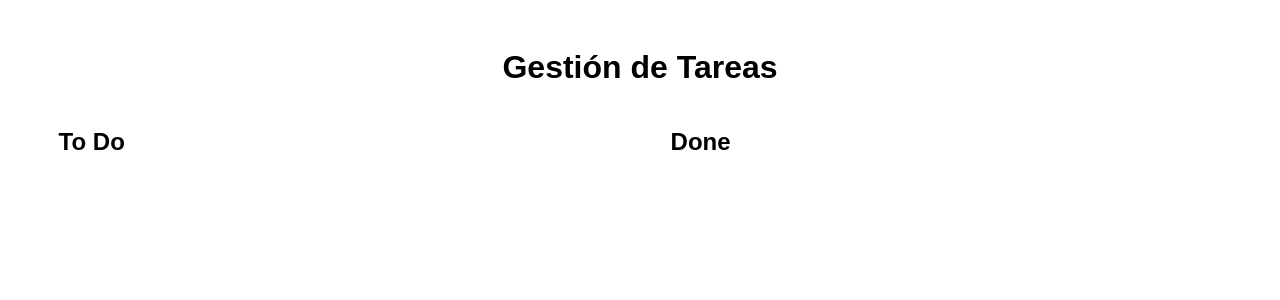
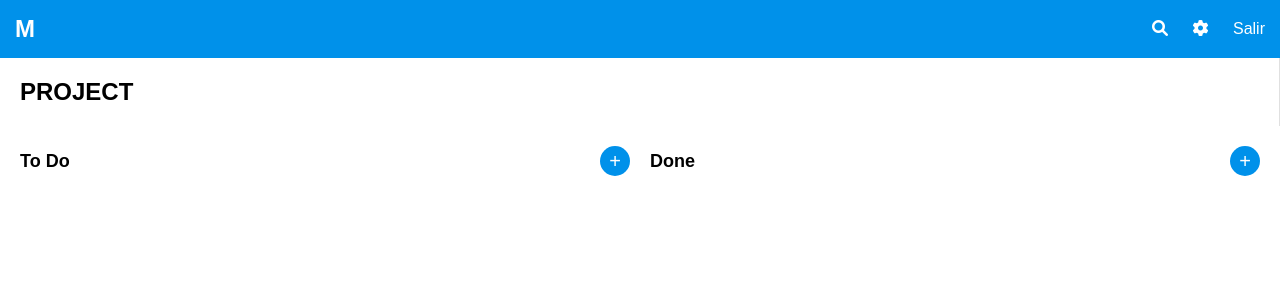
Before and after one commit to agusserron/to_do_app, a PHP site: page / in a window 1280 px wide. Shown: the top 300 px of the page. Run offline with PHP 8.4, Linux system fonts and the light colour scheme; data that the repository does not hold is empty.

Commit message:
conexion a la API y comienzo de estilos

```diff
--- a/css/styles.css
+++ b/css/styles.css
@@ -1,20 +1,80 @@
-/* /css/styles.css */
+
+* {
+    margin: 0;
+    padding: 0;
+    box-sizing: border-box;
+    font-family: Arial, sans-serif;
+}
+
 body {
-    font-family: Arial, sans-serif;
+    background-color: #fff;
+}
+
+.header {
+    background-color: #0091ea;
+    color: #fff;
+    padding: 15px;
+    display: flex;
+    justify-content: space-between;
+    align-items: center;
+}
+
+.logo {
+    font-size: 24px;
+    font-weight: bold;
+}
+
+.nav a {
+    color: #fff;
+    text-decoration: none;
+    margin-left: 15px;
+}
+
+.nav i {
+    margin-right: 5px;
+}
+
+.sidebar {
+    padding: 20px;
+    border-right: 1px solid #e0e0e0;
+}
+
+.main-content {
+    display: flex;
     padding: 20px;
 }
 
-h1 {
-    text-align: center;
+.column {
+    flex: 1;
+    margin-right: 20px;
 }
 
-.tasks {
-    display: flex;
-    justify-content: space-around;
+.column:last-child {
+    margin-right: 0;
 }
 
-.todo, .done {
-    width: 45%;
+.column-header {
+    display: flex;
+    justify-content: space-between;
+    align-items: center;
+    margin-bottom: 20px;
+}
+
+.column-header h3 {
+    font-size: 18px;
+    font-weight: bold;
+}
+
+.add-task-btn {
+    background-color: #0091ea;
+    color: #fff;
+    border: none;
+    border-radius: 50%;
+    width: 30px;
+    height: 30px;
+    cursor: pointer;
+    font-size: 20px;
+    text-align: center;
 }
 
 ul {
@@ -22,25 +82,54 @@ ul {
     padding: 0;
 }
 
-li {
-    background: #f4f4f4;
-    margin: 10px 0;
-    padding: 10px;
-    border-radius: 5px;
+.task-card {
+    background-color: #f9f9f9;
+    padding: 15px;
+    border-radius: 8px;
+    box-shadow: 0 2px 4px rgba(0, 0, 0, 0.1);
+    margin-bottom: 15px;
+    display: flex;
+    flex-direction: column;
+    justify-content: space-between;
+    height: 120px;
+}
+
+.task-state {
+    background-color: #f28b82;
+    color: #fff;
+    padding: 5px 10px;
+    border-radius: 4px;
+    font-size: 12px;
+    display: inline-block;
+    margin-bottom: 10px;
+}
+
+.task-state.done {
+    background-color: #81c995;
+}
+
+.task-title {
+    font-size: 16px;
+    margin-bottom: 5px;
+}
+
+.task-actions {
     display: flex;
     justify-content: space-between;
+    align-items: center;
 }
 
-button {
-    margin-left: 10px;
-    background-color: #007bff;
-    color: white;
+.task-actions .btn {
+    background: none;
     border: none;
-    border-radius: 5px;
-    padding: 5px 10px;
     cursor: pointer;
 }
 
-button:hover {
-    background-color: #0056b3;
+.task-actions i {
+    color: #757575;
+    font-size: 18px;
 }
+
+.task-actions i:hover {
+    color: #333;
+}
--- a/index.php
+++ b/index.php
@@ -11,58 +11,83 @@ $tasks = $controller->listTasks();
     <meta charset="UTF-8">
     <meta name="viewport" content="width=device-width, initial-scale=1.0">
     <link rel="stylesheet" href="css/styles.css">
+    <link rel="stylesheet" href="https://cdnjs.cloudflare.com/ajax/libs/font-awesome/6.0.0-beta3/css/all.min.css">
     <title>To-Do List</title>
 </head>
 <body>
-    <h1>Gestión de Tareas</h1>
-    <div class="tasks">
-        <div class="todo">
-            <h2>To Do</h2>
+    <header class="header">
+        <div class="logo">M</div>
+        <nav class="nav">
+            <a href="#"><i class="fas fa-search"></i></a>
+            <a href="#"><i class="fas fa-cog"></i></a>
+            <a href="#">Salir</a>
+        </nav>
+    </header>
+    <main>
+        <aside class="sidebar">
+            <h2>PROJECT</h2>
+        </aside>
+        <section class="main-content">
+            <div class="column">
+                <div class="column-header">
+                    <h3>To Do</h3>
+                    <button class="add-task-btn">+</button>
+                </div>
                 <ul>
                     <?php foreach ($tasks as $task): ?>
                         <?php if (!$task['completed']): ?>
-                        <li>
-                            <?php echo $task['title']; ?>
+                            <li class="task-card">
+                                <div class="task-state">Pendiente</div>
+                                <h4 class="task-title"><?php echo $task['title']; ?></h4>
+                                <div class="task-actions">
                                     <form method="post" action="controllers/TaskController.php">
                                         <input type="hidden" name="action" value="update">
                                         <input type="hidden" name="task_id" value="<?php echo $task['id']; ?>">
                                         <input type="hidden" name="completed" value="true">
-                                <button type="submit">Marcar como completada</button>
+                                        <button type="submit" class="btn"><i class="fas fa-check"></i></button>
                                     </form>
                                     <form method="post" action="controllers/TaskController.php">
                                         <input type="hidden" name="action" value="delete">
                                         <input type="hidden" name="task_id" value="<?php echo $task['id']; ?>">
-                                <button type="submit">Eliminar</button>
+                                        <button type="submit" class="btn"><i class="fas fa-trash"></i></button>
                                     </form>
+                                </div>
                             </li>
                         <?php endif; ?>
                     <?php endforeach; ?>
                 </ul>
             </div>
-        <div class="done">
-            <h2>Done</h2>
+            <div class="column">
+                <div class="column-header">
+                    <h3>Done</h3>
+                    <button class="add-task-btn">+</button>
+                </div>
                 <ul>
                     <?php foreach ($tasks as $task): ?>
                         <?php if ($task['completed']): ?>
-                        <li>
-                            <?php echo $task['title']; ?>
+                            <li class="task-card">
+                                <div class="task-state done">Completada</div>
+                                <h4 class="task-title"><?php echo $task['title']; ?></h4>
+                                <div class="task-actions">
                                     <form method="post" action="controllers/TaskController.php">
                                         <input type="hidden" name="action" value="update">
                                         <input type="hidden" name="task_id" value="<?php echo $task['id']; ?>">
                                         <input type="hidden" name="completed" value="false">
-                                <button type="submit">Marcar como pendiente</button>
+                                        <button type="submit" class="btn"><i class="fas fa-undo"></i></button>
                                     </form>
                                     <form method="post" action="controllers/TaskController.php">
                                         <input type="hidden" name="action" value="delete">
                                         <input type="hidden" name="task_id" value="<?php echo $task['id']; ?>">
-                                <button type="submit">Eliminar</button>
+                                        <button type="submit" class="btn"><i class="fas fa-trash"></i></button>
                                     </form>
+                                </div>
                             </li>
                         <?php endif; ?>
                     <?php endforeach; ?>
                 </ul>
             </div>
-    </div>
+        </section>
+    </main>
     <script src="js/scripts.js"></script>
 </body>
 </html>
--- a/js/scripts.js
+++ b/js/scripts.js
@@ -1,4 +1,4 @@
-// /js/scripts.js
+
 document.querySelectorAll('form').forEach(form => {
     form.addEventListener('submit', function(e) {
         e.preventDefault();
```
Lines whose indentation alone changed are shown as unchanged.
